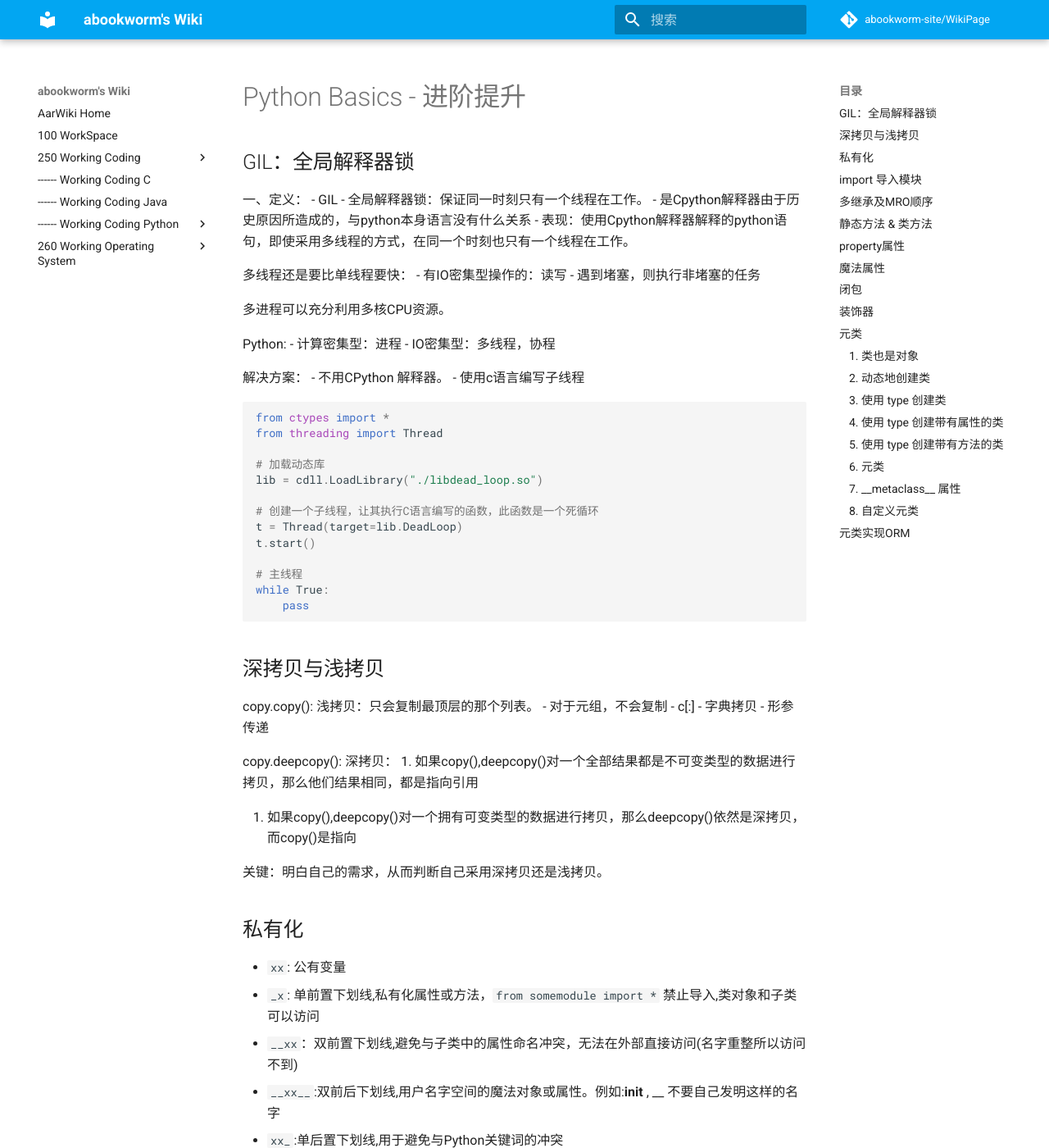
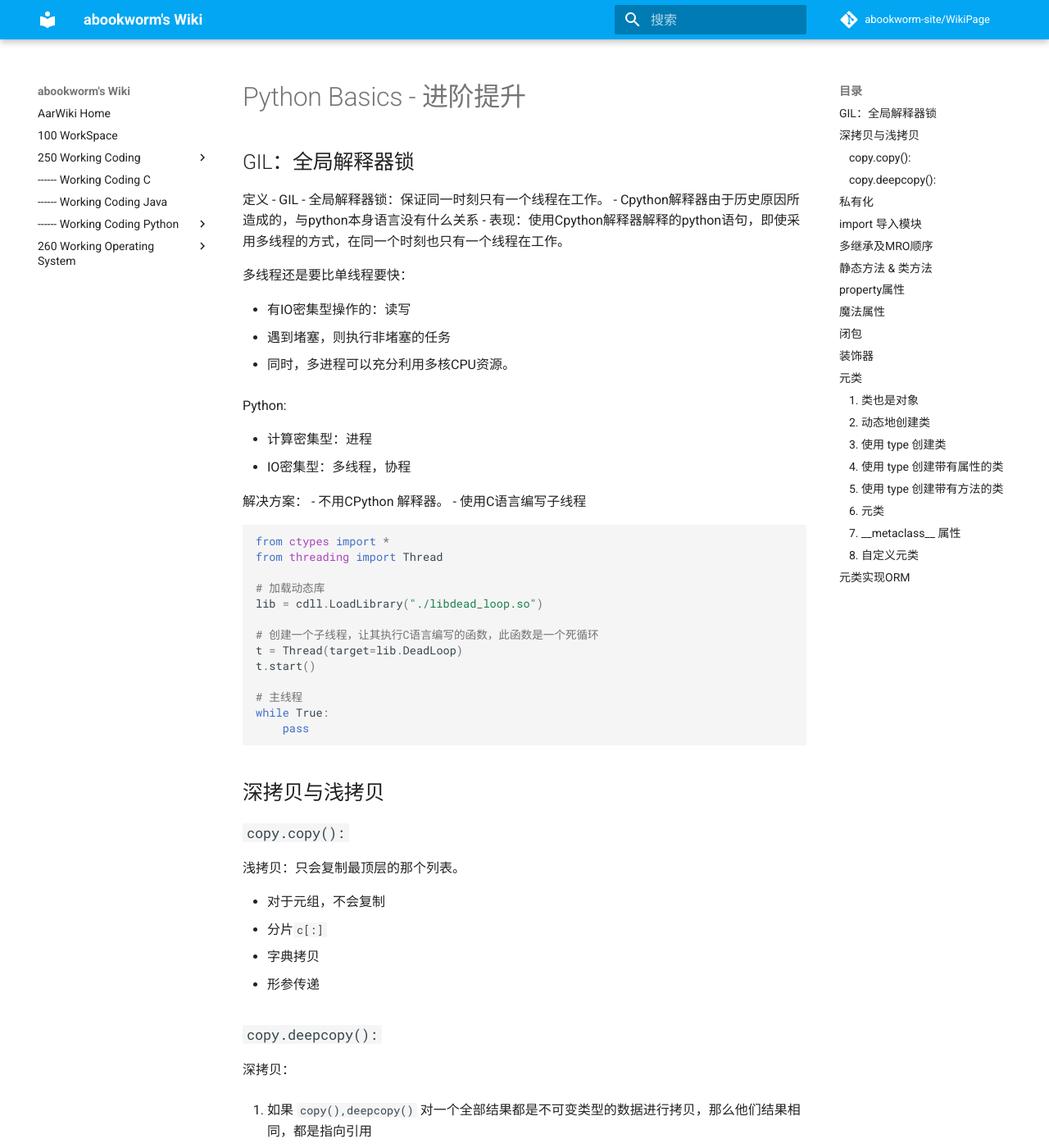
Before and after one commit to abookworm-site/AarWiki, an MkDocs documentation site: the page built from wiki/250 Working Coding Python/PythonBasics/进阶提升/index.md, in a window 1280 px wide and 1400 px high. Shown: the whole window at 82% size. Built offline with MkDocs 1.6.1 and Material for MkDocs 9.7.7, drawn with Linux system fonts in a browser that asks for light colours; comment, search, counter and statistics services are not loaded; old or Windows-style settings are respelled for this version of MkDocs; some of the changed text lies outside the part shown.

````diff
--- a/wiki/250 Working Coding Python/PythonBasics/进阶提升/index.md
+++ b/wiki/250 Working Coding Python/PythonBasics/进阶提升/index.md
@@ -1,24 +1,30 @@
 # Python Basics - 进阶提升
 
 ## GIL：全局解释器锁
-一、定义：
+定义
 - GIL - 全局解释器锁：保证同一时刻只有一个线程在工作。
-- 是Cpython解释器由于历史原因所造成的，与python本身语言没有什么关系
+- Cpython解释器由于历史原因所造成的，与python本身语言没有什么关系
 - 表现：使用Cpython解释器解释的python语句，即使采用多线程的方式，在同一个时刻也只有一个线程在工作。
 
+
+
 多线程还是要比单线程要快：
+
 - 有IO密集型操作的：读写
 - 遇到堵塞，则执行非堵塞的任务
 
-多进程可以充分利用多核CPU资源。
+- 同时，多进程可以充分利用多核CPU资源。
+
+
 
 Python:
+
 - 计算密集型：进程
 - IO密集型：多线程，协程
 
 解决方案：
 - 不用CPython 解释器。
-- 使用c语言编写子线程
+- 使用C语言编写子线程
 
 ```py
 from ctypes import *
@@ -40,20 +46,22 @@ while True:
 
 ## 深拷贝与浅拷贝
 
+### `copy.copy():`
+浅拷贝：只会复制最顶层的那个列表。
 
-copy.copy():
-浅拷贝：只会复制最顶层的那个列表。
 - 对于元组，不会复制
-- c[:]
+- 分片`c[:]`
 - 字典拷贝
 - 形参传递
 
 
-copy.deepcopy():
+
+### `copy.deepcopy():`
 深拷贝：
-1. 如果copy(),deepcopy()对一个全部结果都是不可变类型的数据进行拷贝，那么他们结果相同，都是指向引用
 
-2. 如果copy(),deepcopy()对一个拥有可变类型的数据进行拷贝，那么deepcopy()依然是深拷贝，而copy()是指向
+1. 如果 `copy(),deepcopy()` 对一个全部结果都是不可变类型的数据进行拷贝，那么他们结果相同，都是指向引用
+
+2. 如果 `copy(),deepcopy()` 对一个拥有可变类型的数据进行拷贝，那么deepcopy()依然是深拷贝，而copy()是指向
 
 关键：明白自己的需求，从而判断自己采用深拷贝还是浅拷贝。
 
````
Also changed, not shown: wiki/260 Working Operating System/Linux System/Ubuntu 静态IP设置.md (added, +234 -0 lines), wiki/260 Working Operating System/index.md (+1 -0 lines), 4 other files.
